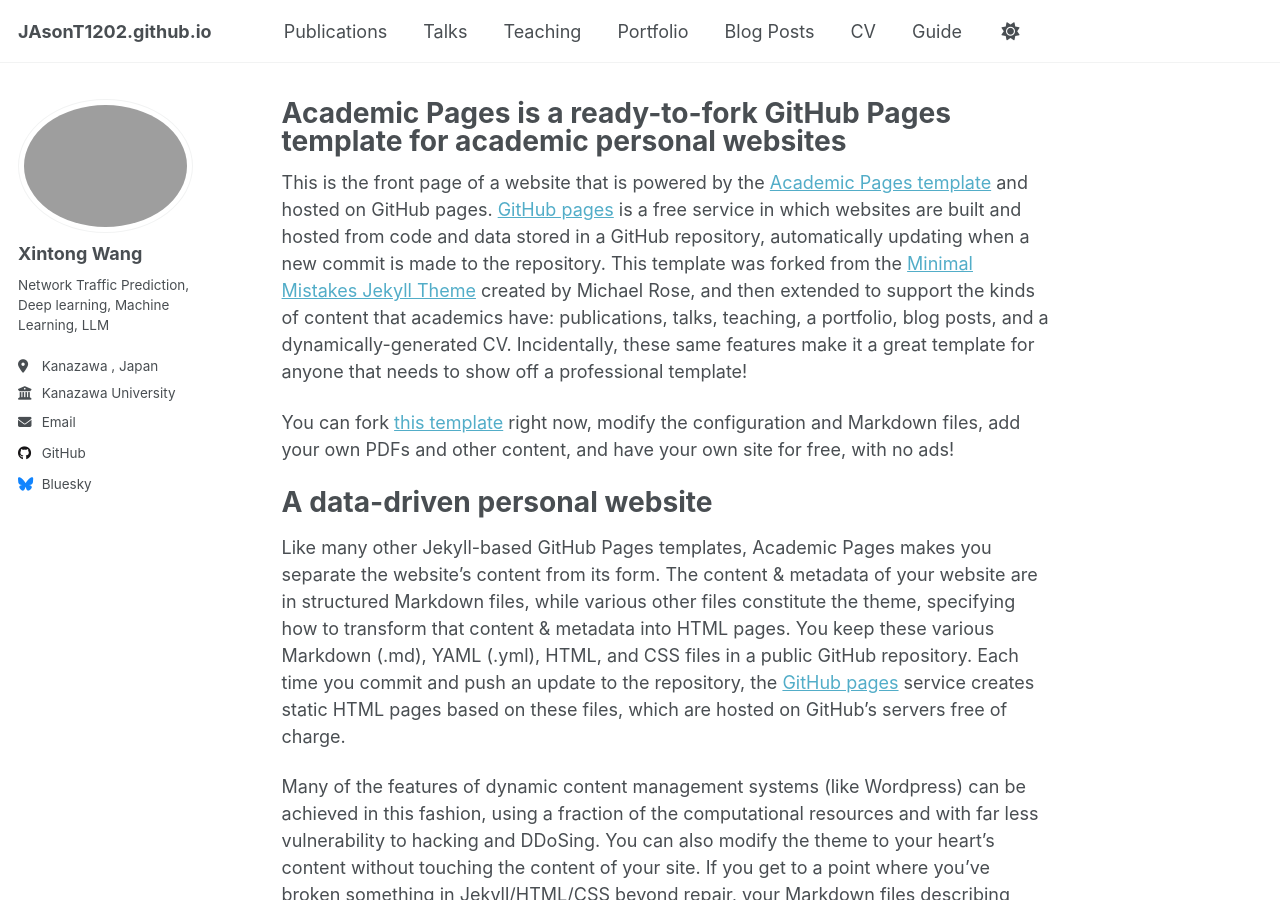
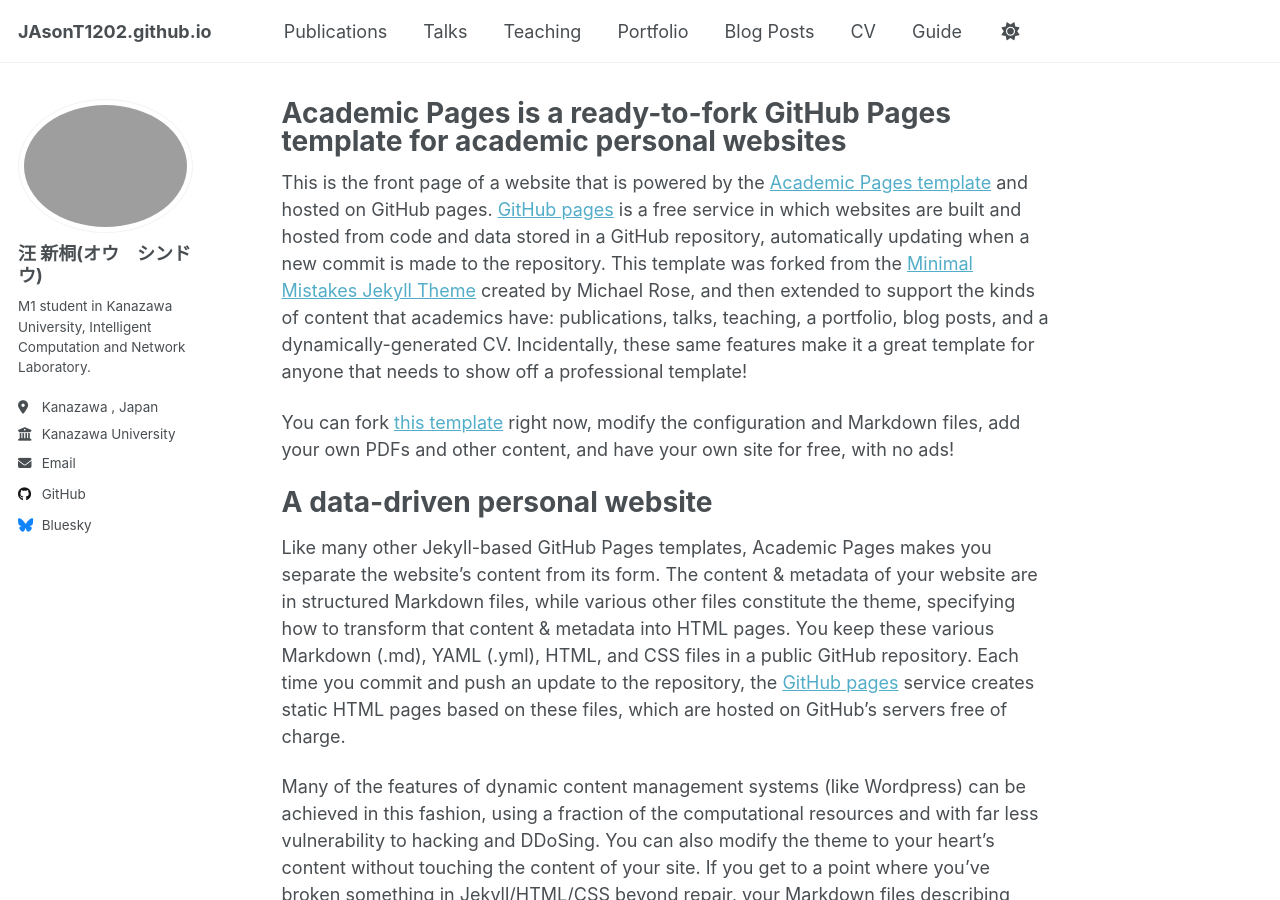
Before and after one commit to JAsonT1202/JAsonT1202.github.io, a Jekyll site: the page built from _pages/about.md, in a window 1280 px wide and 900 px high. Built offline with Jekyll 4.4.1, drawn with Linux system fonts in a browser that asks for light colours; a script that is not in the unit is left out.

Commit message:
Update _config.yml

```diff
--- a/_config.yml
+++ b/_config.yml
@@ -12,7 +12,7 @@
 title                    :
 title_separator          : "-"
 name                     : "汪 新桐(オウ　シンドウ)"
-description              : M1 student in Kanazawa University Intelligent Computation and Network Laboratory
+description              :
 url                      : "https://JAsonT1202.github.io"
 baseurl                  : ""
 repository               : "JAsonT1202.github.io"
@@ -20,8 +20,8 @@
 # Site Author
 author:
   avatar           :  #
-  name             : "Xintong Wang"
-  bio              : "Network Traffic Prediction, Deep learning, Machine Learning, LLM"
+  name             : "汪 新桐(オウ　シンドウ)"
+  bio              : "M1 student in Kanazawa University, Intelligent Computation and Network Laboratory."
   location         : "Kanazawa , Japan"
   employer         : "Kanazawa University"
   email            : "wangxt@stu.kanazawa-u.ac.jp"
```
